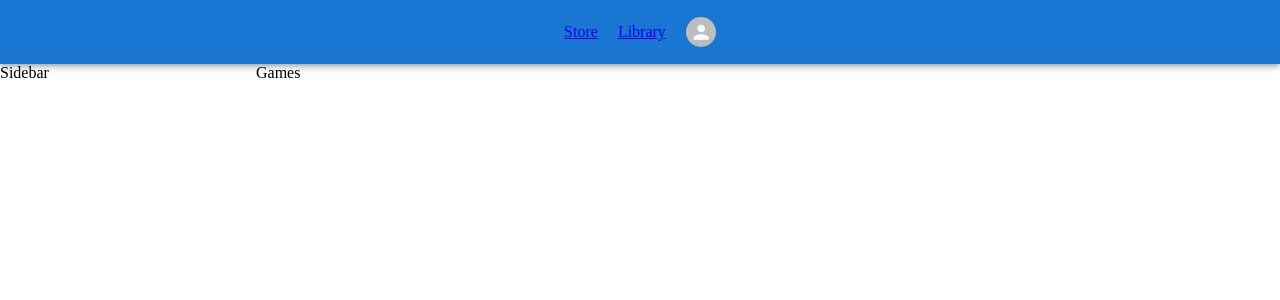
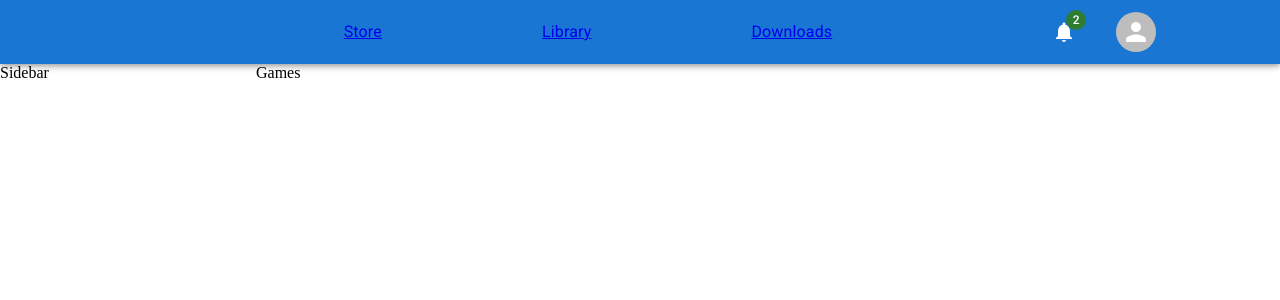
Before and after one commit to ermapula/GameShop, a React (Vite) app: page / in a window 1280 px wide. Shown: the top 300 px of the page. Built offline with nearby package versions, Linux system fonts and the light colour scheme.

Commit message:
Updated navbar

```diff
--- a/src/components/Navbar.jsx
+++ b/src/components/Navbar.jsx
@@ -1,24 +1,40 @@
-import { AppBar, Avatar, Box, Toolbar } from "@mui/material";
+import { Notifications } from "@mui/icons-material";
+import { AppBar, Avatar, Badge, Box, Stack, Toolbar, Typography } from "@mui/material";
 import { Link } from 'react-router-dom';
-// import { AvatarIcon } from '../../static/';
+// import { Ava tarIcon } from '../../static/';
 
 function Navbar() {
   return (
     <AppBar position='sticky'>
       <Toolbar sx={{
         display: "flex",
-        justifyContent: "center",
+        justifyContent: "space-around",
         gap: '20px',
       }}>
-        <Link to="/" >Store</Link>
-        <Link to="/library" >Library</Link>
+        <Box>
 
-        <Box>
+        </Box>
+        <Stack direction='row' gap={20}>
+          <Typography sx={{fontSize: '16px'}}>
+            <Link to="/" >Store</Link>
+          </Typography>
+          <Typography sx={{fontSize: '16px'}}>
+            <Link to="/library" >Library</Link>
+          </Typography>
+          <Typography sx={{fontSize: '16px'}}>
+            <Link to="/downloads">Downloads</Link>
+          </Typography>
+        </Stack>
+
+        <Stack direction='row' gap={5} alignItems='center'>
+          <Badge badgeContent={2} color="success">
+            <Notifications />
+          </Badge>
           <Avatar
-            sx={{ width: 30, height: 30}}
+            sx={{ width: 40, height: 40}}
             // src={AvatarIcon}
            />
-        </Box>
+        </Stack>
       </Toolbar>
     </AppBar>
   );
```
